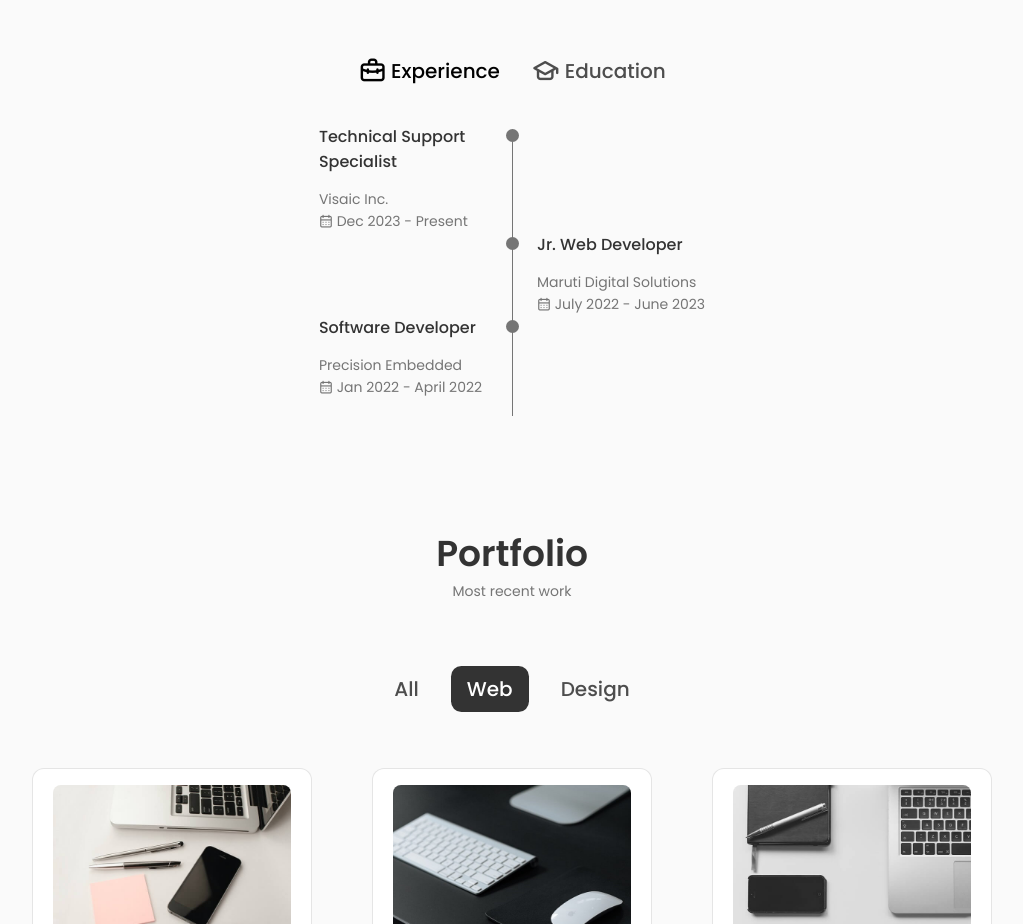
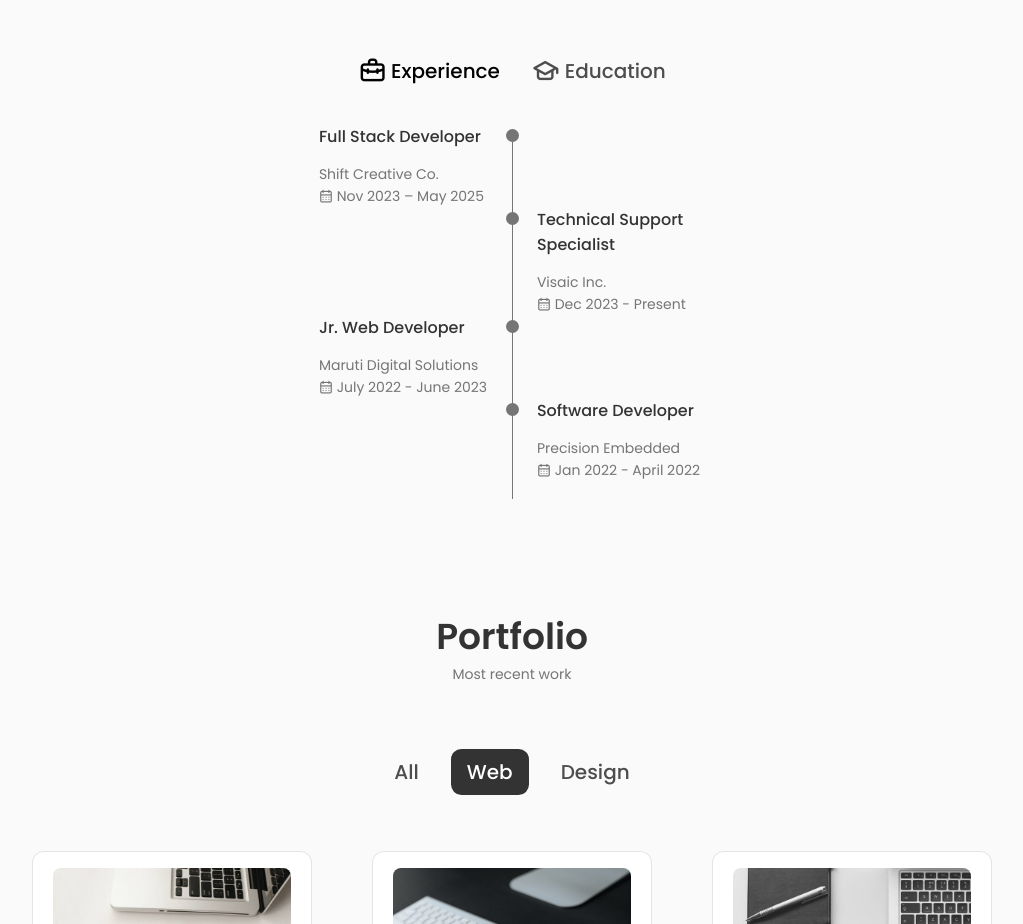
Before and after one commit to JaiminP0416/Portfolio, a React (Create React App) app: page / in a window 1280 px wide. Shown: the part 2040-2964 px from the top of the page, without its empty margins (128-1151 px from the left). Built offline with nearby package versions, Linux system fonts and the light colour scheme; some icons are missing.

Commit message:
Bug Fixes

```diff
--- a/src/components/qualification/Qualification.js
+++ b/src/components/qualification/Qualification.js
@@ -37,13 +37,15 @@ const Qualification = () => {
 
                 <div className={toggleState === 1 ? "qualification__content qualification__content-active" : "qualification__content"}>
 
+
+
                     <div className="qualification__data">
                         <div className='left-row' >
-                            <h3 className="qualification__title">Technical Support<br/>Specialist</h3>
-                            <span className="qualification__subtitle">Visaic Inc.</span>
+                            <h3 className="qualification__title">Full Stack Developer</h3>
+                            <span className="qualification__subtitle">Shift Creative Co.</span>
                             <div className="qualification__calendar">
                                 <i className="uil uil-calendar-alt"> </i>
-                                Dec 2023 - Present
+                                Nov 2023 – May 2025
                             </div>
                         </div>
 
@@ -63,11 +65,11 @@ const Qualification = () => {
                         </div>
 
                         <div>
-                            <h3 className="qualification__title">Jr. Web Developer</h3>
-                            <span className="qualification__subtitle">Maruti Digital Solutions</span>
+                            <h3 className="qualification__title">Technical Support<br/>Specialist</h3>
+                            <span className="qualification__subtitle">Visaic Inc.</span>
                             <div className="qualification__calendar">
                                 <i className="uil uil-calendar-alt"> </i>
-                                July 2022 - June 2023
+                                Dec 2023 - Present
                             </div>
                         </div>
 
@@ -75,17 +77,36 @@ const Qualification = () => {
 
                     <div className="qualification__data">
                         <div className='left-row'>
-                            <h3 className="qualification__title">Software Developer</h3>
-                            <span className="qualification__subtitle">Precision Embedded</span>
+                            <h3 className="qualification__title">Jr. Web Developer</h3>
+                            <span className="qualification__subtitle">Maruti Digital Solutions</span>
                             <div className="qualification__calendar">
                                 <i className="uil uil-calendar-alt "> </i>
-                                Jan 2022 - April 2022
+                                July 2022 - June 2023
                             </div>
                         </div>
 
                         <div>
                             <span className="qualification__rounder"></span>
                             <span className="qualification__line"></span>
+                        </div>
+
+                    </div>
+
+                    <div className="qualification__data">
+                        <div></div>
+
+                        <div>
+                            <span className="qualification__rounder"></span>
+                            <span className="qualification__line"></span>
+                        </div>
+
+                        <div>
+                            <h3 className="qualification__title">Software Developer</h3>
+                            <span className="qualification__subtitle">Precision Embedded</span>
+                            <div className="qualification__calendar">
+                                <i className="uil uil-calendar-alt"> </i>
+                                Jan 2022 - April 2022
+                            </div>
                         </div>
 
                     </div>
```
